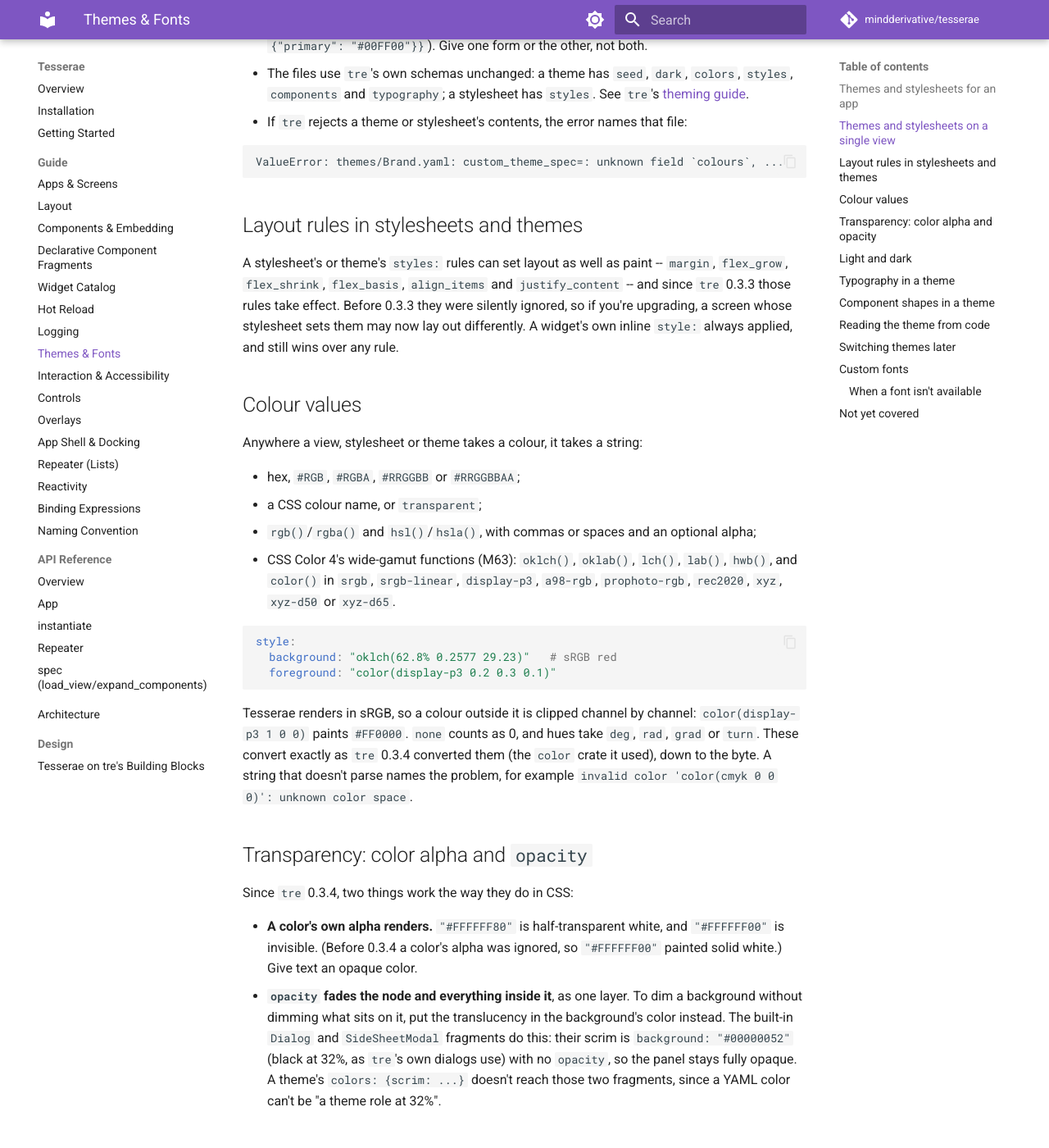
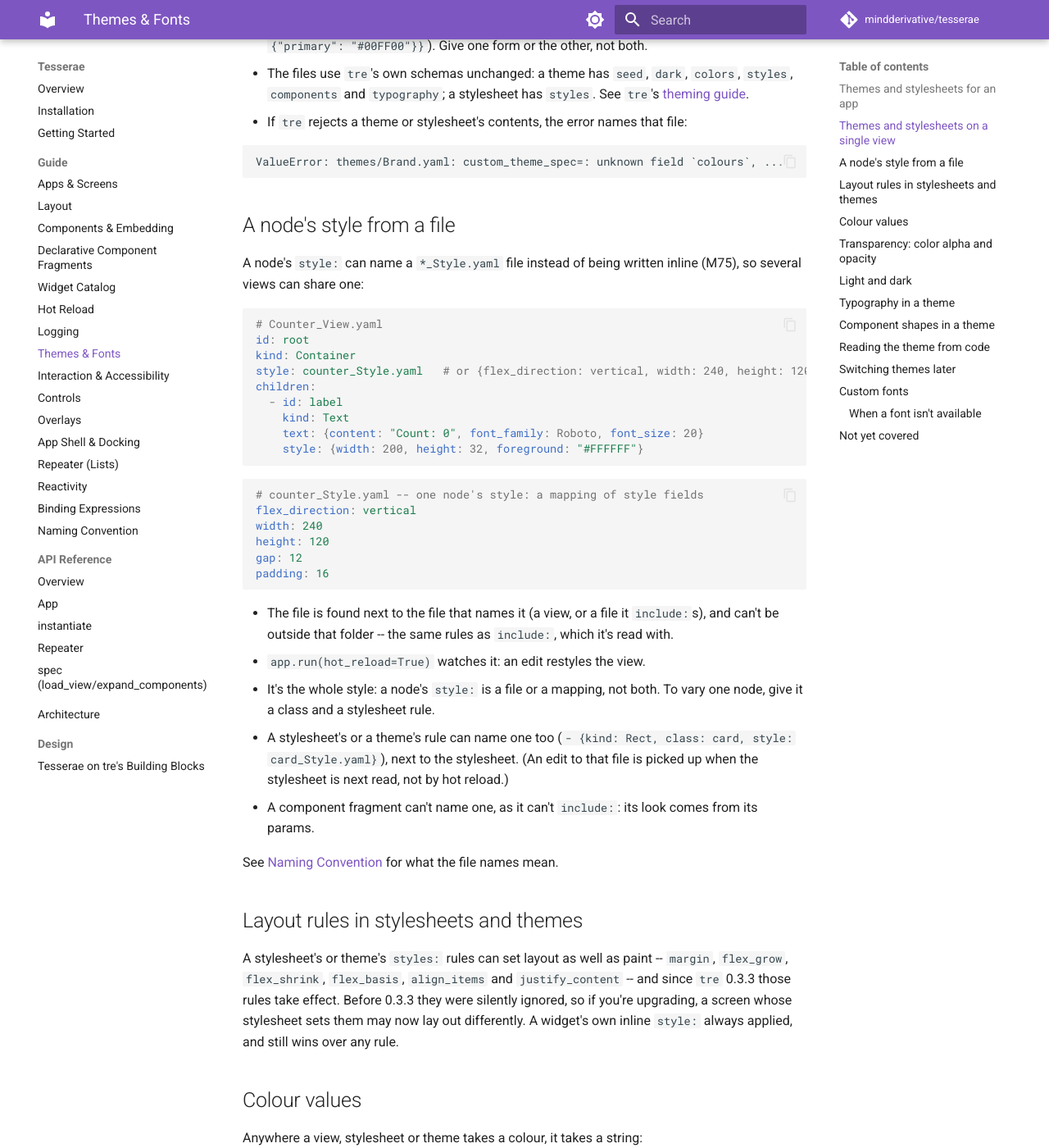
Before and after one commit to mindderivative/tesserae, an MkDocs documentation site: the page built from docs/guide/themes-and-fonts.md, in a window 1280 px wide and 1400 px high, scrolled down 1284 px. Shown: the whole window at 82% size. Built offline with MkDocs 1.6.1 and Material for MkDocs 9.7.7, drawn with Linux system fonts in a browser that asks for light colours; comment, search, counter and statistics services are not loaded.

Commit message:
M75: style files in the themes guide and the naming convention (#22)
Co-Authored-By: Claude Opus 5.5 <noreply@anthropic.com>

````diff
--- a/docs/guide/themes-and-fonts.md
+++ b/docs/guide/themes-and-fonts.md
@@ -67,6 +67,48 @@ view = load_view(
   ```text
   ValueError: themes/Brand.yaml: custom_theme_spec=: unknown field `colours`, ...
   ```
+
+## A node's style from a file
+
+A node's `style:` can name a `*_Style.yaml` file instead of being
+written inline (M75), so several views can share one:
+
+```yaml
+# Counter_View.yaml
+id: root
+kind: Container
+style: counter_Style.yaml   # or {flex_direction: vertical, width: 240, height: 120, gap: 12, padding: 16}
+children:
+  - id: label
+    kind: Text
+    text: {content: "Count: 0", font_family: Roboto, font_size: 20}
+    style: {width: 200, height: 32, foreground: "#FFFFFF"}
+```
+
+```yaml
+# counter_Style.yaml -- one node's style: a mapping of style fields
+flex_direction: vertical
+width: 240
+height: 120
+gap: 12
+padding: 16
+```
+
+- The file is found next to the file that names it (a view, or a file
+  it `include:`s), and can't be outside that folder -- the same rules as
+  `include:`, which it's read with.
+- `app.run(hot_reload=True)` watches it: an edit restyles the view.
+- It's the whole style: a node's `style:` is a file or a mapping, not
+  both. To vary one node, give it a class and a stylesheet rule.
+- A stylesheet's or a theme's rule can name one too
+  (`- {kind: Rect, class: card, style: card_Style.yaml}`), next to the
+  stylesheet. (An edit to that file is picked up when the stylesheet
+  is next read, not by hot reload.)
+- A component fragment can't name one, as it can't `include:`: its look
+  comes from its params.
+
+See [Naming Convention](naming-convention.md#style-stylesheet-and-theme-files)
+for what the file names mean.
 
 ## Layout rules in stylesheets and themes
 
````
Also changed, not shown: BUILD_TRACKER.md (+7 -7 lines), LOG.md (+18 -0 lines), docs/guide/naming-convention.md (+16 -0 lines), 1 other file.
